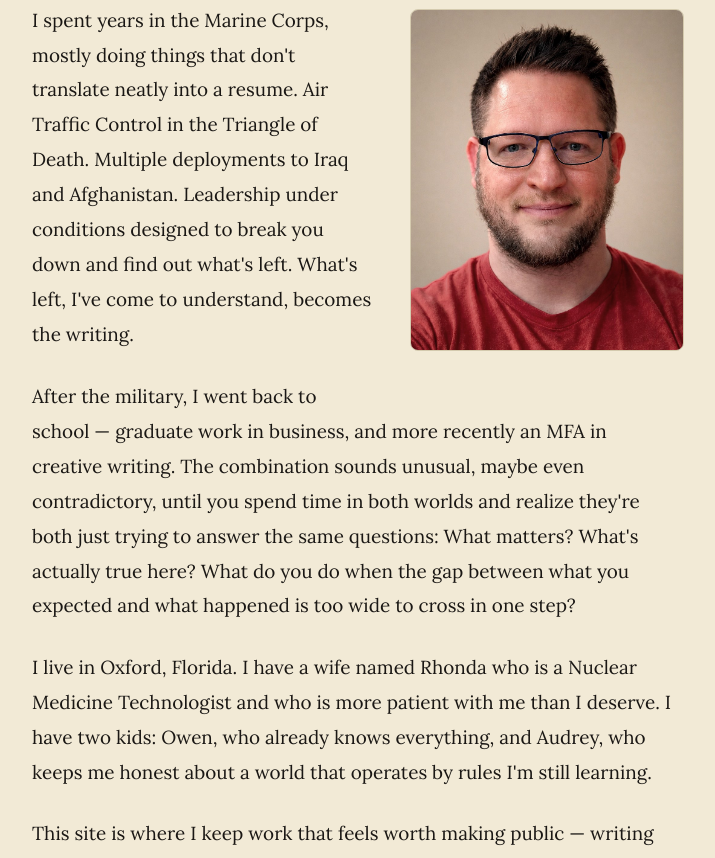
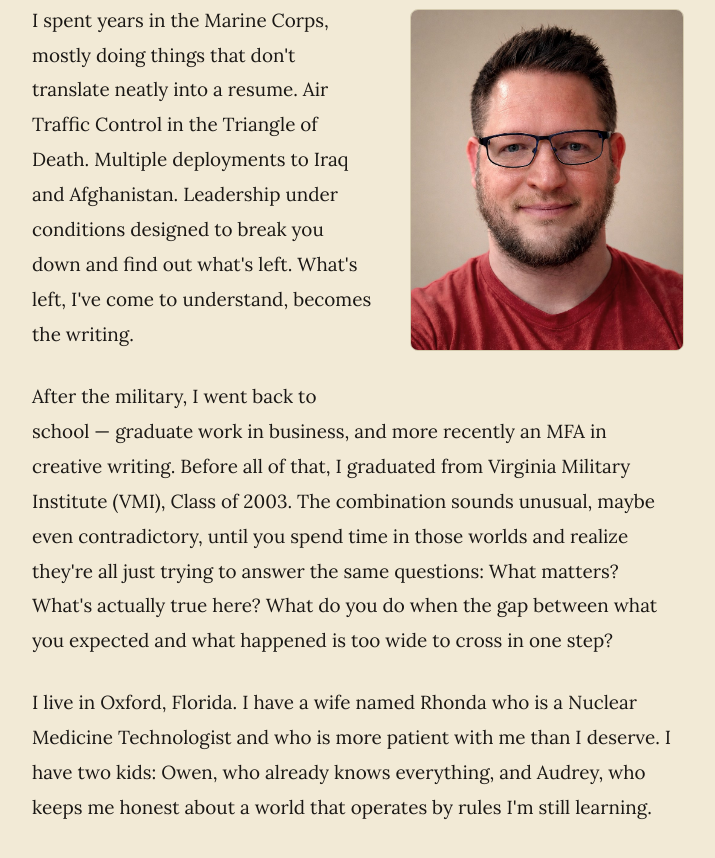
Before and after one commit to hedglen/hedglen.github.io, a plain HTML site: page about.html in a window 1280 px wide. Shown: the part 345-1203 px from the top of the page, without its empty margins (282-997 px from the left). Drawn offline with Linux system fonts and the light colour scheme.

Commit message:
content: add VMI class year

```diff
--- a/about.html
+++ b/about.html
@@ -112,8 +112,9 @@
 
       <p>
         After the military, I went back to school — graduate work in business, and more recently
-        an MFA in creative writing. The combination sounds unusual, maybe even contradictory,
-        until you spend time in both worlds and realize they're both just trying to answer the
+        an MFA in creative writing. Before all of that, I graduated from Virginia Military
+        Institute (VMI), Class of 2003. The combination sounds unusual, maybe even contradictory,
+        until you spend time in those worlds and realize they're all just trying to answer the
         same questions: What matters? What's actually true here? What do you do when the gap between
         what you expected and what happened is too wide to cross in one step?
       </p>
```
